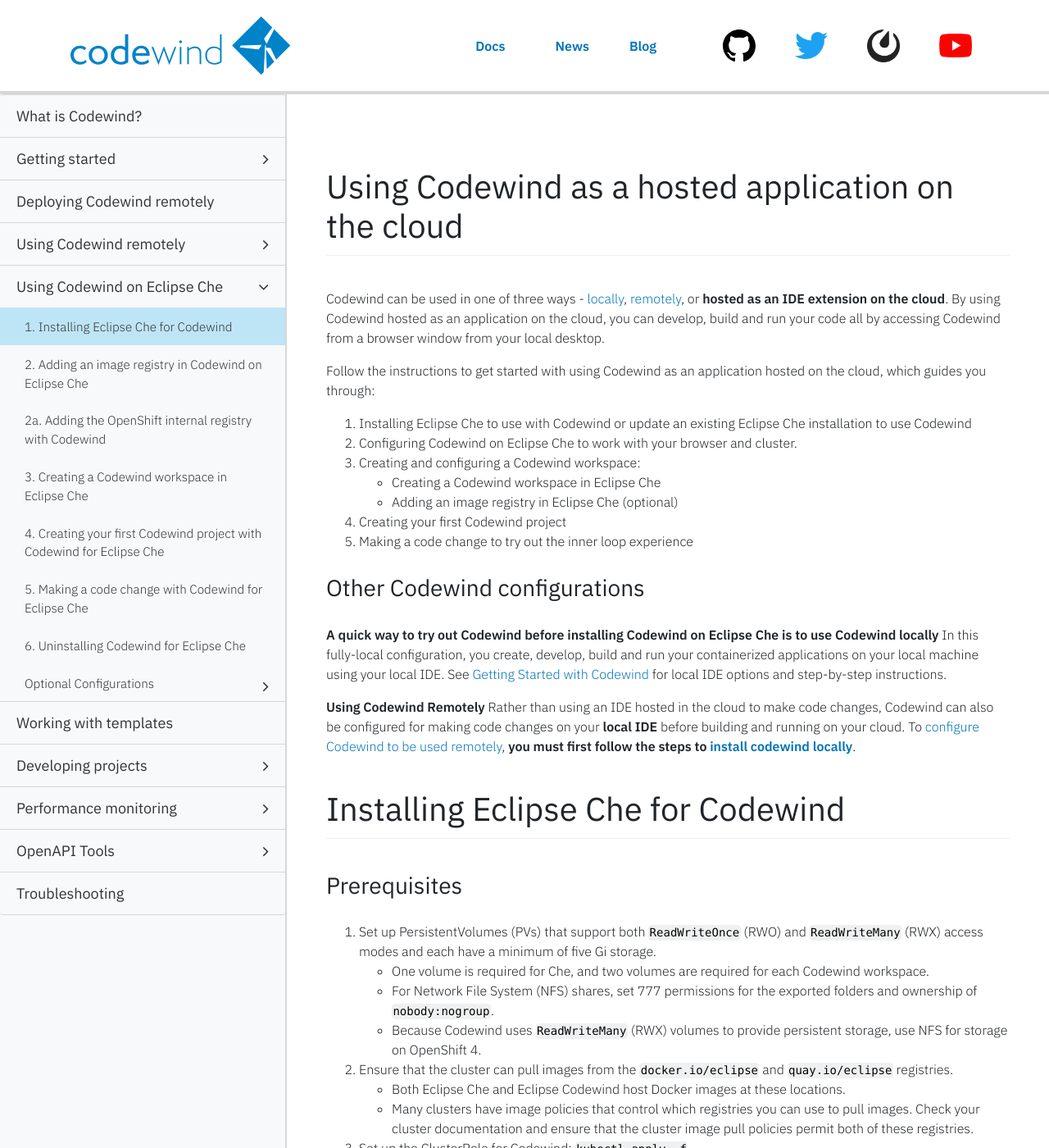
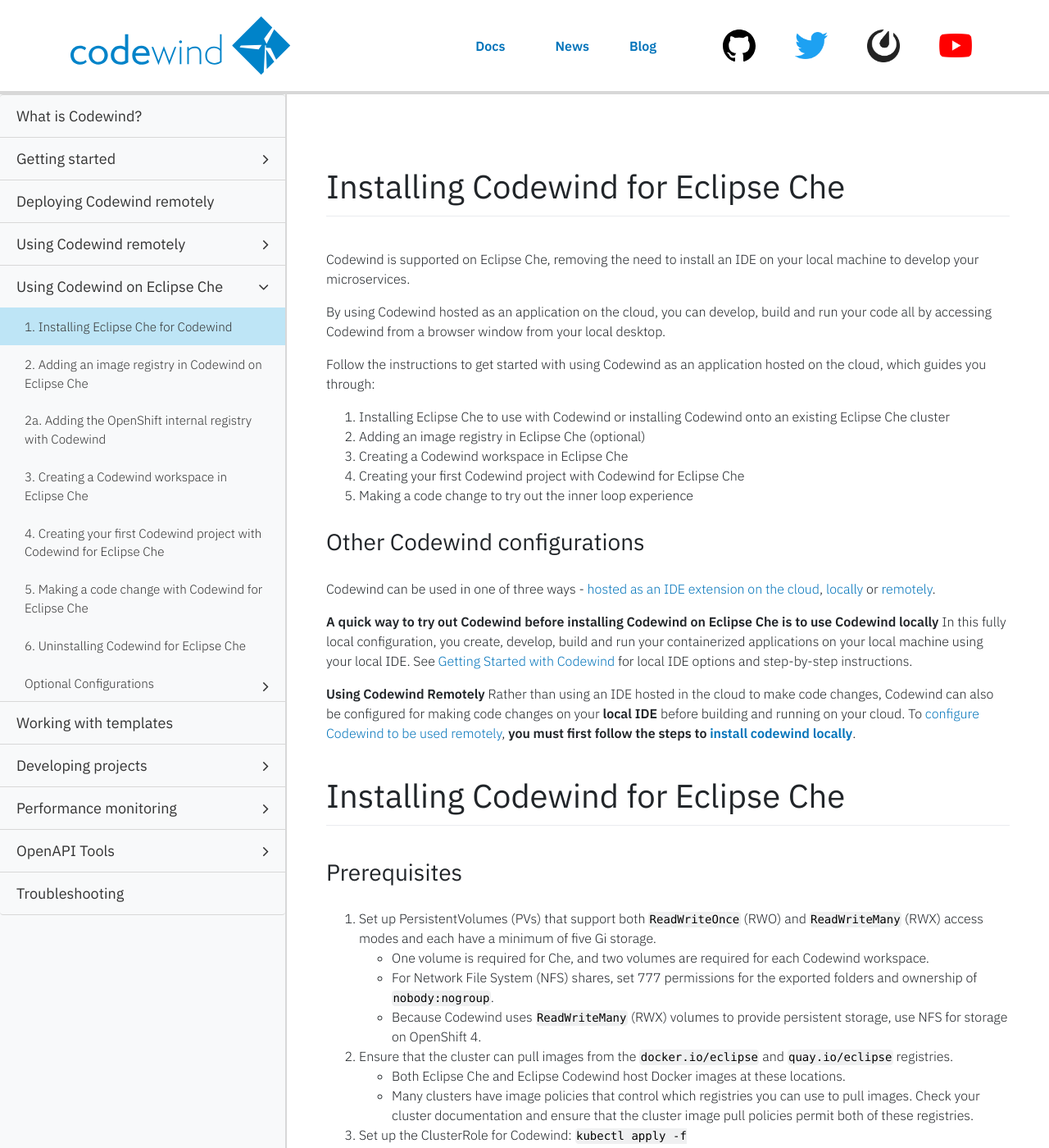
Before and after one commit to eclipse-archived/codewind-docs, a Jekyll site: the page built from docs/_documentations/che-installinfo.md, in a window 1280 px wide and 1400 px high. Shown: the whole window at 82% size. Built offline with Jekyll 4.4.1, drawn with Linux system fonts in a browser that asks for light colours; nearby versions of some CDN libraries; comment, search, counter and statistics services are not loaded; some of the changed text lies outside the part shown.

Commit message:
fixed review points - removed topics related to browser config, clarity to introduction and .yaml file mods, installing Codewind onto a preexisting cluster
Signed-off-by: MelHopper <melanieh@uk.ibm.com>

````diff
--- a/docs/_documentations/che-installinfo.md
+++ b/docs/_documentations/che-installinfo.md
@@ -1,34 +1,35 @@
 ---
 layout: docs
-title: Installing Eclipse Che for Codewind
-description: Installing Eclipse Che for Codewind
+title: Installing Codewind for Eclipse Che
+description: Installing Codewind for Eclipse Che
 keywords: build, deploy, install, installing, installation, chart, Helm, develop, cloud, public cloud, services, command line, cli, command, start, stop, update, open, delete, options, operation, devops, OpenShift, OKD
 duration: 1 minute
 permalink: che-installinfo
 type: document
 ---
-# Using Codewind as a hosted application on the cloud
+# Installing Codewind for Eclipse Che
 
-Codewind can be used in one of three ways - [locally](./vsc-getting-started.html), [remotely](./remote-codewind-overview.html), or **hosted as an IDE extension on the cloud**. By using Codewind hosted as an application on the cloud, you can develop, build and run your code all by accessing Codewind from a browser window from your local desktop.
+Codewind is supported on Eclipse Che, removing the need to install an IDE on your local machine to develop your microservices.
+
+By using Codewind hosted as an application on the cloud, you can develop, build and run your code all by accessing Codewind from a browser window from your local desktop.
 
 Follow the instructions to get started with using Codewind as an application hosted on the cloud, which guides you through:
 
-1. Installing Eclipse Che to use with Codewind or update an existing Eclipse Che installation to use Codewind
-2. Configuring Codewind on Eclipse Che to work with your browser and cluster.
-2. Creating and configuring a Codewind workspace:
-- Creating a Codewind workspace in Eclipse Che
-- Adding an image registry in Eclipse Che (optional)
-
-4. Creating your first Codewind project
+1. Installing Eclipse Che to use with Codewind or installing Codewind onto an existing Eclipse Che cluster
+2. Adding an image registry in Eclipse Che (optional)
+3. Creating a Codewind workspace in Eclipse Che
+4. Creating your first Codewind project with Codewind for Eclipse Che
 5. Making a code change to try out the inner loop experience
 
 ### Other Codewind configurations
 
-**A quick way to try out Codewind before installing Codewind on Eclipse Che is to use Codewind locally** In this fully-local configuration, you create, develop, build and run your containerized applications on your local machine using your local IDE. See [Getting Started with Codewind](./gettingstarted.html) for local IDE options and step-by-step instructions.
+Codewind can be used in one of three ways - [hosted as an IDE extension on the cloud](./che-installinfo.html), [locally](./vsc-getting-started.html) or [remotely](./remote-codewind-overview.html).
+
+**A quick way to try out Codewind before installing Codewind on Eclipse Che is to use Codewind locally** In this fully local configuration, you create, develop, build and run your containerized applications on your local machine using your local IDE. See [Getting Started with Codewind](./gettingstarted.html) for local IDE options and step-by-step instructions.
 
 **Using Codewind Remotely** Rather than using an IDE hosted in the cloud to make code changes, Codewind can also be configured for making code changes on your **local IDE** before building and running on your cloud. To [configure Codewind to be used remotely](./remote-codewind-overview.html), **you must first follow the steps to [install codewind locally](./gettingstarted.html)**.
 
-# Installing Eclipse Che for Codewind
+# Installing Codewind for Eclipse Che
 
 ### Prerequisites
 
@@ -48,18 +49,17 @@ Follow the instructions to get started with using Codewind as an application hos
 
 or
 
-- [Update an existing Eclipse Che installation to use Codewind](./che-installinfo.html#updating-an-existing-che-installation-to-use-codewind)
+- [Install Codewind onto an existing Eclipse Che cluster](./che-installinfo.html#installing-codewind-onto-an-existing-eclipse-che-cluster)
 
-#### Installing Che to use with Codewind
+#### Installing Eclipse Che to use with Codewind
 
-Install Eclipse Che with HTTPS so that Codewind functions properly.
+Follow these instructions to install Eclipse Che with HTTPS so that Codewind functions properly.
 
 The fastest way to install Eclipse Che for Codewind is to use the `chectl` CLI. Perform the following:
 
 1. Install the `chectl` CLI tool. See [Installing the chectl management tool](https://www.eclipse.org/che/docs/che-7/installing-the-chectl-management-tool/).
 
 2. Download the [codewind-checluster.yaml](https://raw.githubusercontent.com/eclipse/codewind-che-plugin/0.11.0/setup/install_che/che-operator/codewind-checluster.yaml) file.
- - **Note:** You can modify this file, but leave the `spec.server.cheWorkspaceClusterRole` field set to `eclipse-codewind` and the `spec.storage.preCreateSubPaths` field set to `true`.
 
 3. Use the following instructions to install Codewind on your Openshift or Kubernetes cluster:
 
@@ -76,10 +76,9 @@ Run the following command to install Che on OpenShift with `chectl`:
 Set up Eclipse Che with TLS certificates.
 
 1. Create the `che` namespace if it doesn't already exist: `kubectl create namespace che`.
-2. Determine your Ingress domain.
-    - Set the `spec.server.ingressDomain` field in the Che `.yaml` file to the Ingress domain.
-    - If you're unsure of your Ingress domain, ask your cluster administrator.
-3. Generate TLS certificates and keys. To use self-signed certificates for your cluster setup, see [Installing Che in TLS mode with self-signed certificates](https://www.eclipse.org/che/docs/che-7/installing-che-in-tls-mode-with-self-signed-certificates/#generating-self-signed-certificates_installing-che-in-tls-mode-with-self-signed-certificates) **important:** do not use self-signed certificates in production
+2. Set the `spec.server.ingressDomain` field in the Che `.yaml` file to the Ingress domain. If you're unsure of your Ingress domain, ask your cluster administrator.
+   - **Note:** You can modify this file, but leave the `spec.server.cheWorkspaceClusterRole` field set to `eclipse-codewind` and the `spec.storage.preCreateSubPaths` field set to `true`.
+3. Generate TLS certificates and keys. To use self-signed certificates for your cluster setup, see [Installing Che in TLS mode with self-signed certificates](https://www.eclipse.org/che/docs/che-7/installing-che-in-tls-mode-with-self-signed-certificates/#generating-self-signed-certificates_installing-che-in-tls-mode-with-self-signed-certificates) **Important:** do not use self-signed certificates in production
 4. Generate a Kubernetes secret containing the TLS secret and key you generated in the previous set:
    ```
    $ kubectl create secret tls che-tls --key=domain.key --cert=domain.crt -n che
@@ -95,9 +94,9 @@ Set up Eclipse Che with TLS certificates.
    $ chectl server:start --platform=k8s --installer=operator --domain=<ingress-domain> --che-operator-cr-yaml=codewind-checluster.yaml --che-operator-image=quay.io/eclipse/che-operator:7.9.2
    ```
 
-#### Updating an existing Che installation to use Codewind
+#### Installing Codewind onto an existing Eclipse Che cluster
 
-If you already have a Che installation with TLS, you can update it for Codewind.
+If you already have an Eclipse Che installation with TLS, you can update it for Codewind.
 
 Run the following command, where `$NAMESPACE` is the namespace that your Che workspaces run in. By default, this namespace is `che`.
 ```
````
Also changed, not shown: docs/_documentations/che-browserconfig.md (deleted, +0 -67 lines), docs/_documentations/che-openshift-certs.md (deleted, +0 -29 lines), docs/_documentations/che-setupregistries.md (+1 -1 lines).
